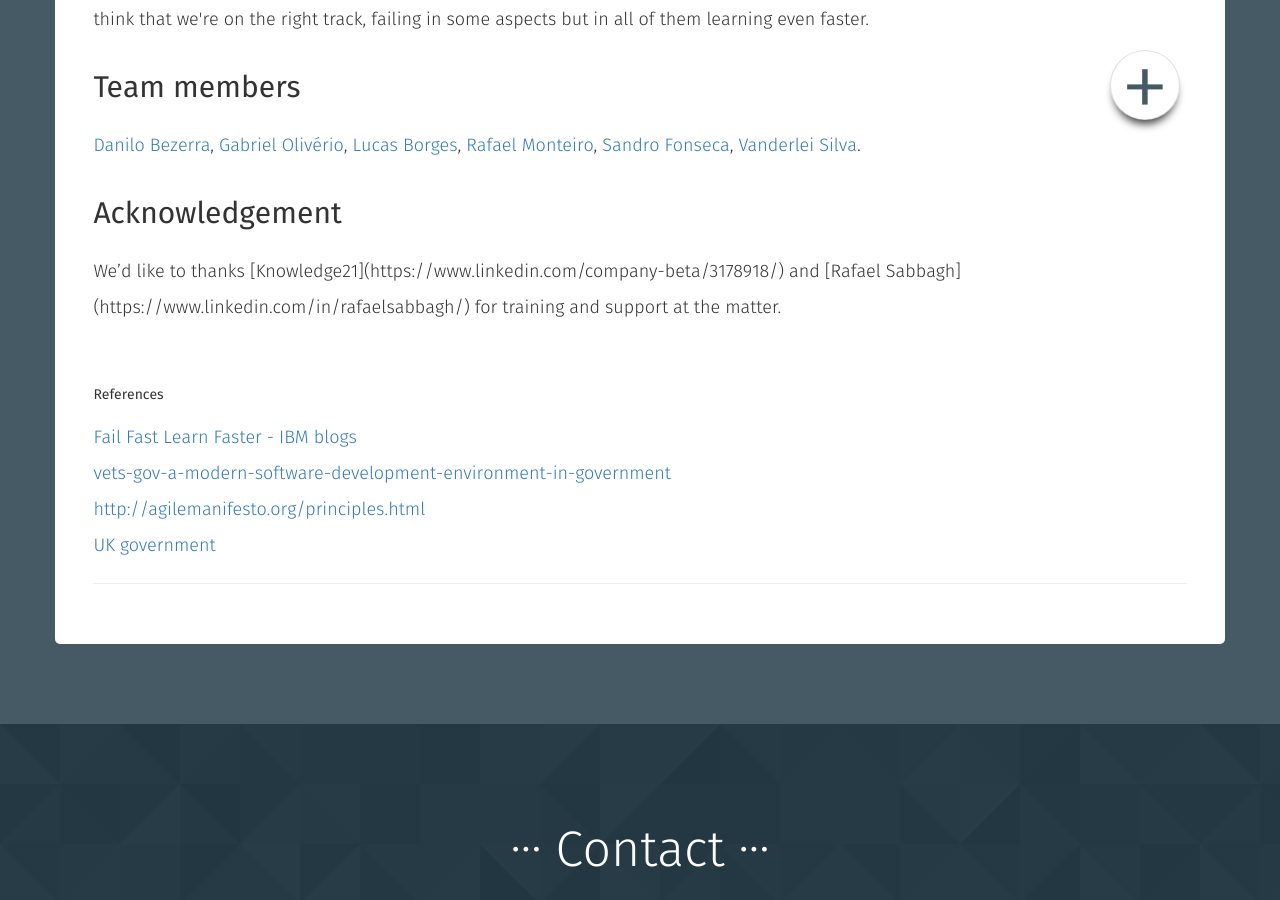
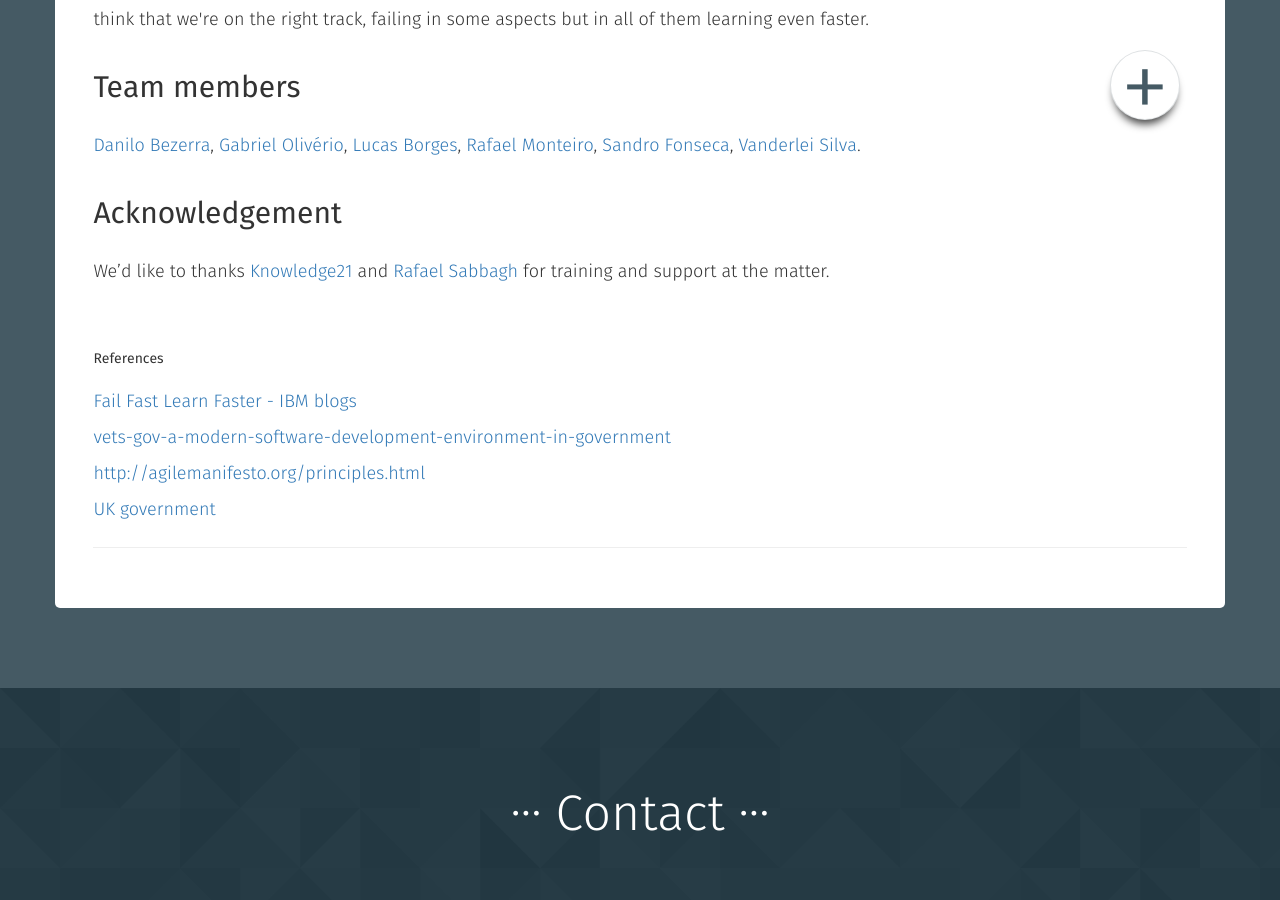
Before and after one commit to vanderleisilva/vanderleisilva.github.io, a Jekyll site: the page built from _posts/2017-07-05-failing-fast-learning-fast.html, in a window 1280 px wide and 900 px high, scrolled down 3030 px. Built offline with Jekyll 4.4.1, drawn with Linux system fonts in a browser that asks for light colours; comment, search, counter and statistics services are not loaded; some of the changed lines change nothing that is shown.

Commit message:
Typo fix

```diff
--- a/_posts/2017-07-05-failing-fast-learning-fast.html
+++ b/_posts/2017-07-05-failing-fast-learning-fast.html
@@ -114,8 +114,8 @@ highlight: 1
 </p>
 <h2>Acknowledgement</h2>
 <p>
-   We’d like to thanks [Knowledge21](https://www.linkedin.com/company-beta/3178918/) and [Rafael Sabbagh](https://www.linkedin.com/in/rafaelsabbagh/)
-   for training and support at the matter.
+   We’d like to thanks <a href="https://www.linkedin.com/company-beta/3178918/" target="_blank">Knowledge21</a> and
+   <a href="https://www.linkedin.com/in/rafaelsabbagh/" target="_blank">Rafael Sabbagh</a> for training and support at the matter.
 </p>
 <br/>
 <h5>References</h5>
```
